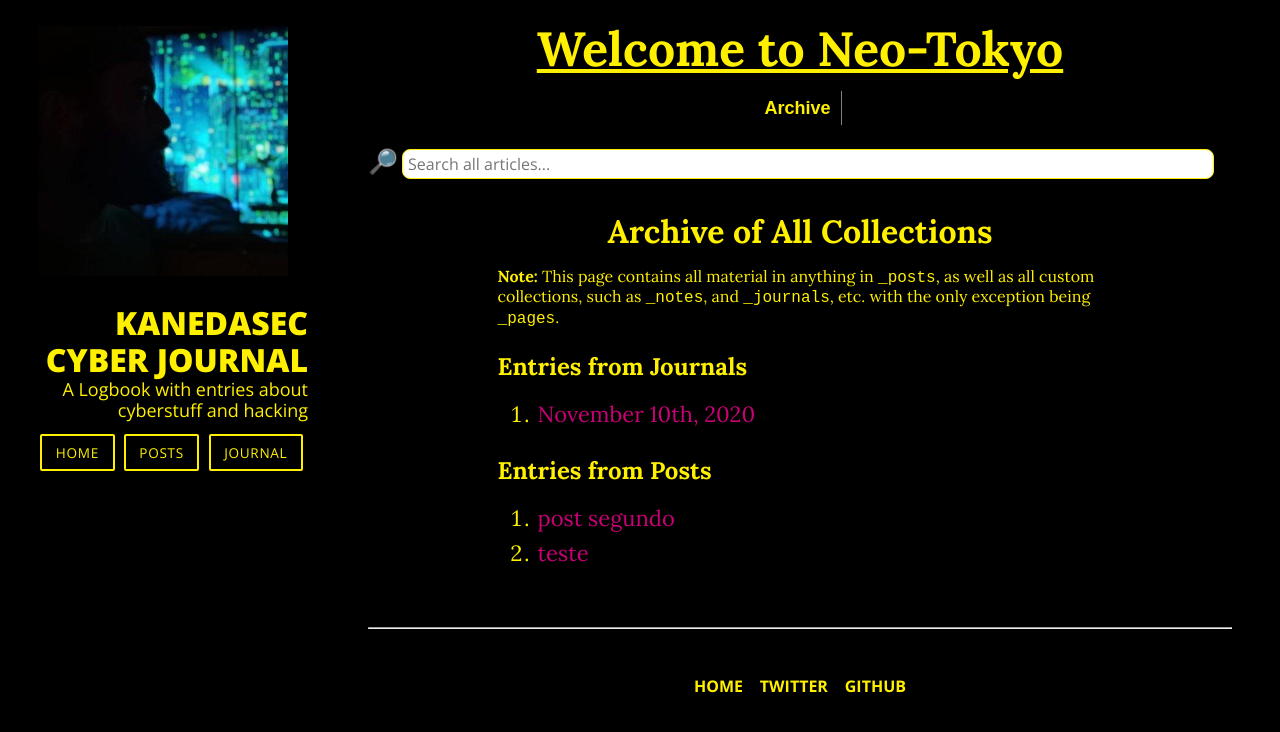
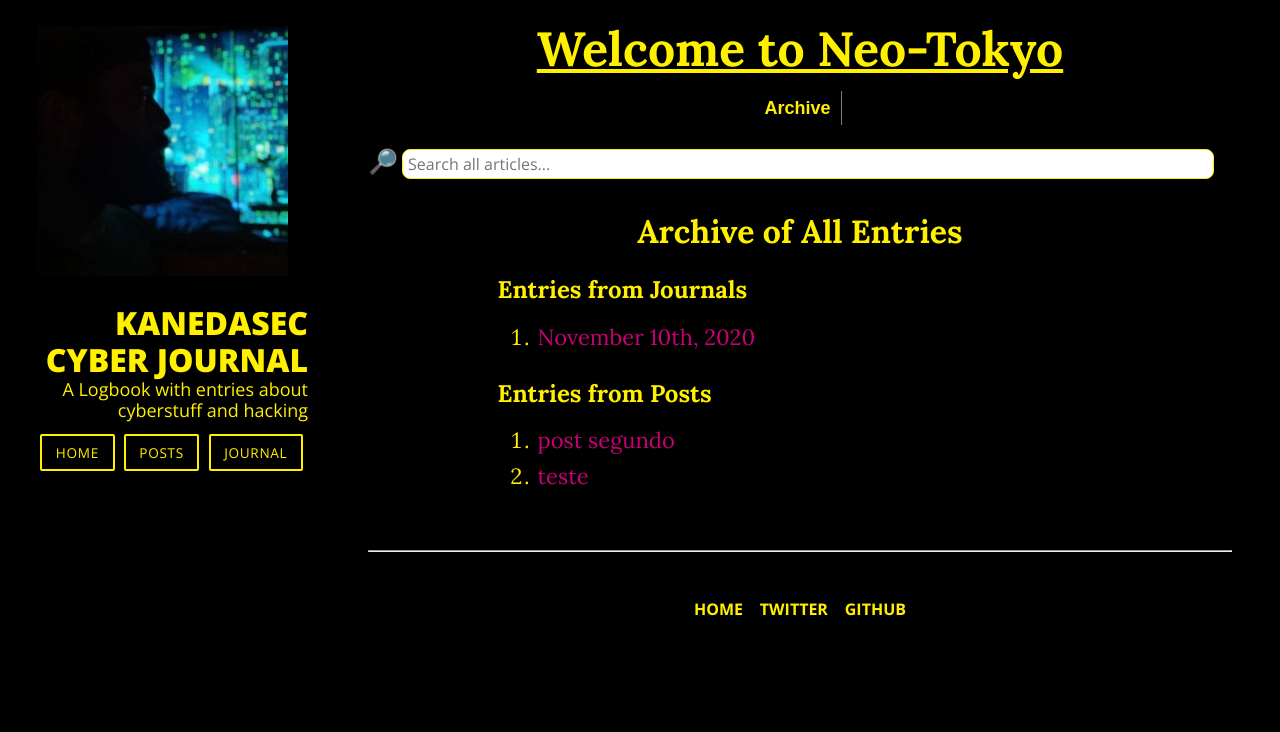
Before and after one commit to kanedasec/kanedasec.github.io, a Jekyll site: the page built from _pages/archive.md, in a window 1280 px wide. Shown: the top 732 px of the page. Built offline with Jekyll 4.4.1, drawn with Linux system fonts in a browser that asks for light colours; nearby versions of some CDN libraries.

Commit message:
Update archive.md

```diff
--- a/_pages/archive.md
+++ b/_pages/archive.md
@@ -1,10 +1,8 @@
 ---
 layout: page
 permalink: /archive
-title: Archive of All Collections
+title: Archive of All Entries
 ---
-
-**Note:** This page contains all material in anything in `_posts`, as well as all custom collections, such as `_notes`, and `_journals`, etc. with the only exception being `_pages`.
 
 {% for collection in site.collections %}
 {% if collection.label != "pages" %}
```
